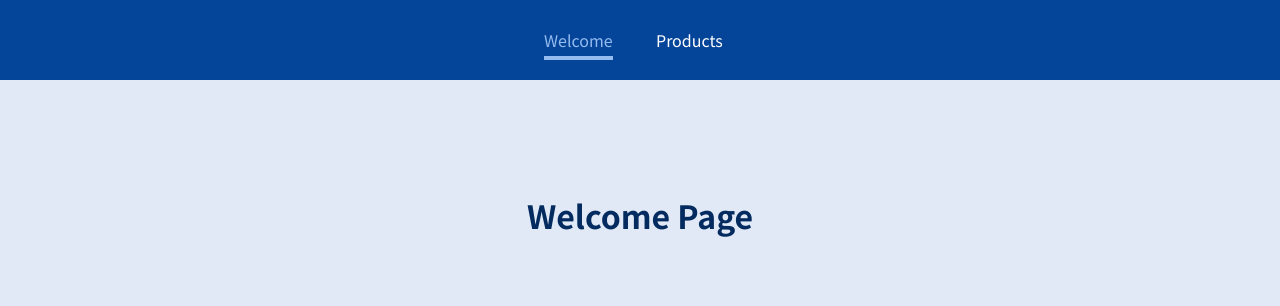
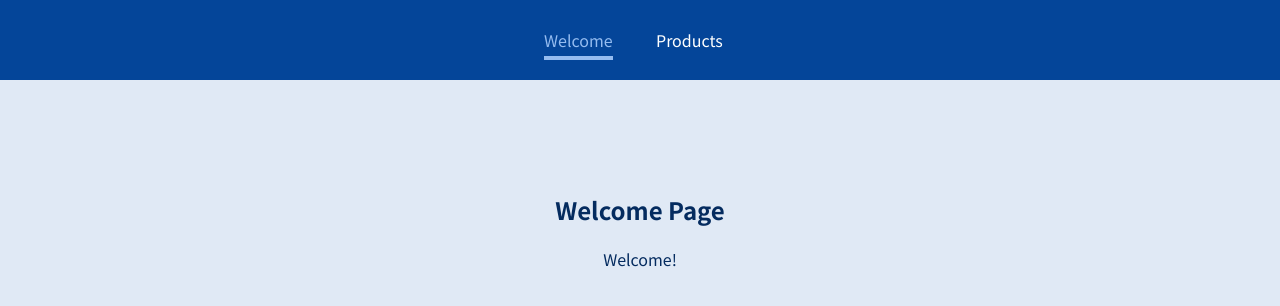
Before and after one commit to kamath7/React-Revisit, a React (Create React App) app in the folder react-router-SPA/: page /welcome/new in a window 1280 px wide. Shown: the top 306 px of the page. Built offline with nearby package versions, Linux system fonts and the light colour scheme.

Commit message:
nested routing

```diff
--- a/react-router-SPA/src/components/Welcome.js
+++ b/react-router-SPA/src/components/Welcome.js
@@ -1,7 +1,15 @@
 import React from "react";
+import { Route } from "react-router";
 
 const Welcome = () => {
-  return <h1>Welcome Page</h1>;
+  return (
+    <section>
+      <h1>Welcome Page</h1>
+        <Route path="/welcome/new">
+            <p>Welcome!</p>
+        </Route>
+    </section>
+  );
 };
 
 export default Welcome;
```
Also changed, not shown: 1 other file (tests, documents, lock files or other folders).
